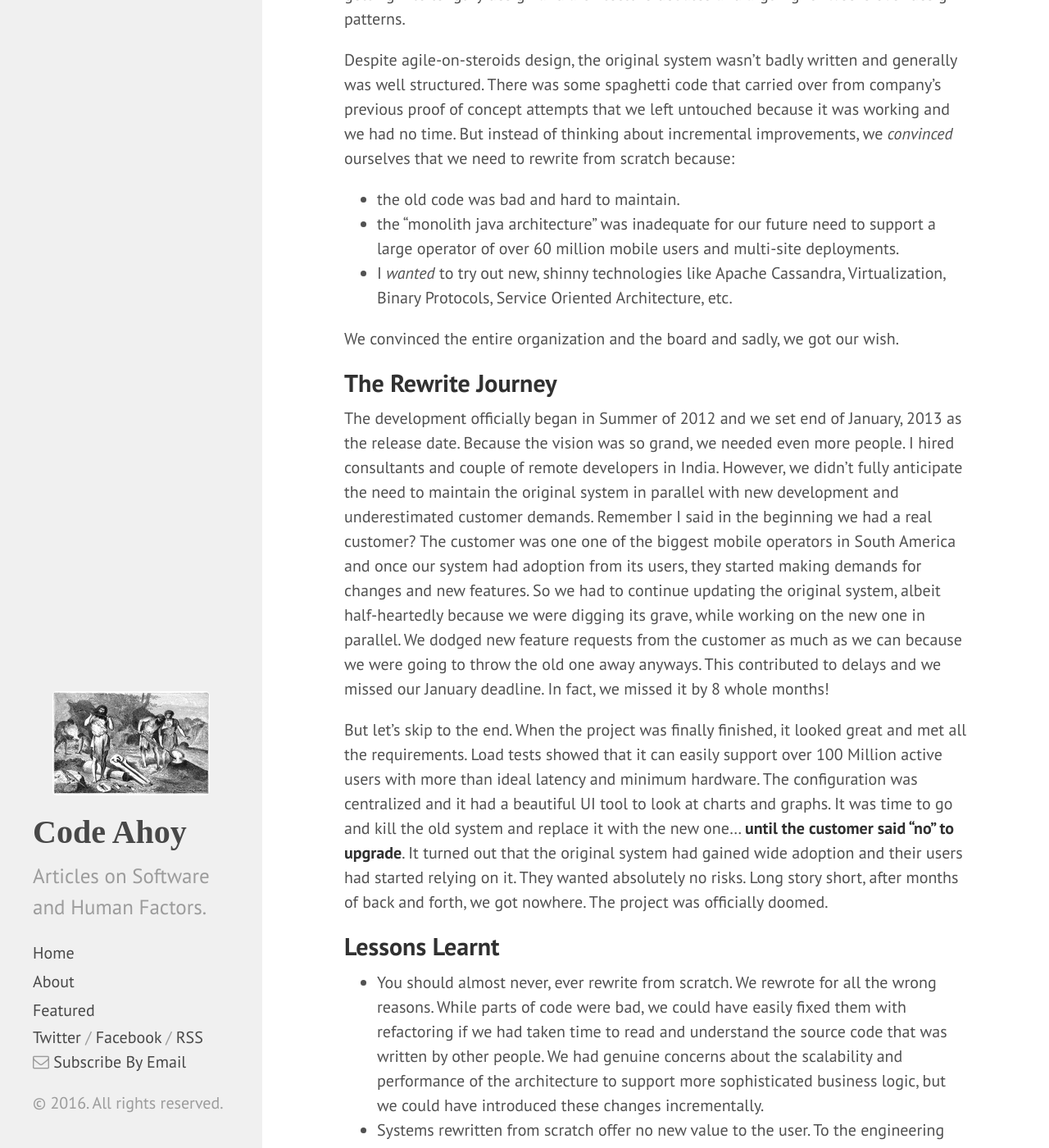
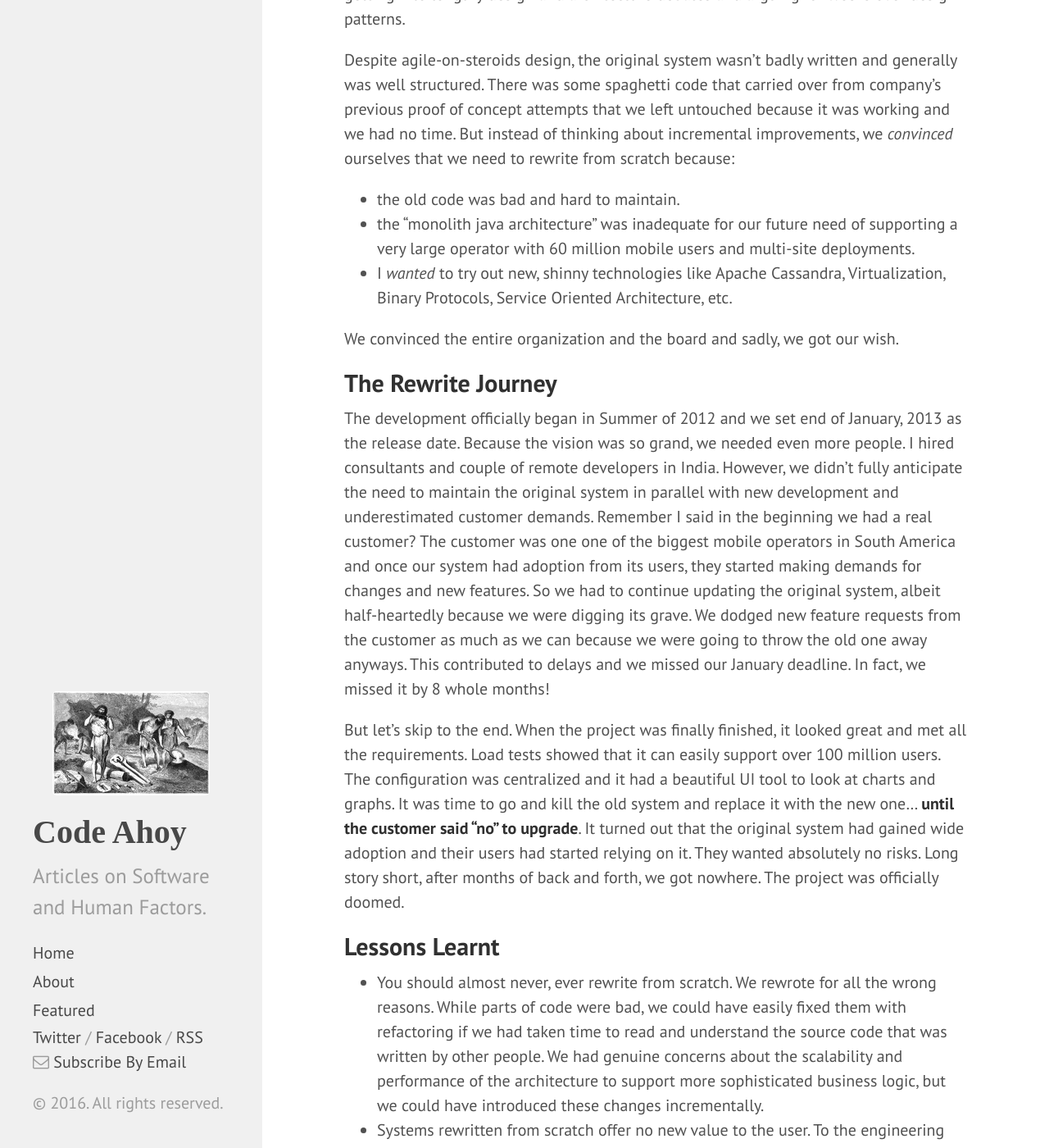
Before and after one commit to talk2viren/umermansoor.github.io, a Jekyll site: the page built from _posts/2016-04-21-when-to-rewrite-from-scratch---autopsy-of-a-failed-software.md, in a window 1280 px wide and 1400 px high, scrolled down 680 px. Shown: the whole window at 82% size. Built offline with Jekyll 4.4.1, drawn with Linux system fonts in a browser that asks for light colours; nearby versions of some CDN libraries; a script that is not in the unit is left out; comment, search, counter and statistics services are not loaded.

Commit message:
Small improvements

```diff
--- a/_posts/2016-04-21-when-to-rewrite-from-scratch---autopsy-of-a-failed-software.md
+++ b/_posts/2016-04-21-when-to-rewrite-from-scratch---autopsy-of-a-failed-software.md
@@ -16,16 +16,16 @@ We had written the original system with a gun to our heads. We had to race to th
 Despite agile-on-steroids design, the original system wasn't badly written and generally was well structured. There was some spaghetti code that carried over from company's previous proof of concept attempts that we left untouched because it was working and we had no time. But instead of thinking about incremental improvements, we *convinced* ourselves that we need to rewrite from scratch because:
 
 - the old code was bad and hard to maintain.
-- the "monolith java architecture" was inadequate for our future need to support a large operator of over 60 million mobile users and multi-site deployments.
+- the "monolith java architecture" was inadequate for our future need of supporting a very large operator with 60 million mobile users and multi-site deployments.
 - I *wanted* to try out new, shinny technologies like Apache Cassandra, Virtualization, Binary Protocols, Service Oriented Architecture, etc.
 
 We convinced the entire organization and the board and sadly, we got our wish.
 
 ## The Rewrite Journey
 
-The development officially began in Summer of 2012 and we set end of January, 2013 as the release date. Because the vision was so grand, we needed even more people. I hired consultants and couple of remote developers in India. However, we didn't fully anticipate the need to maintain the original system in parallel with new development and underestimated customer demands. Remember I said in the beginning we had a real customer? The customer was one one of the biggest mobile operators in South America and once our system had adoption from its users, they started making demands for changes and new features. So we had to continue updating the original system, albeit half-heartedly because we were digging its grave, while working on the new one in parallel. We dodged new feature requests from the customer as much as we can because we were going to throw the old one away anyways. This contributed to delays and we missed our January deadline. In fact, we missed it by 8 whole months!
+The development officially began in Summer of 2012 and we set end of January, 2013 as the release date. Because the vision was so grand, we needed even more people. I hired consultants and couple of remote developers in India. However, we didn't fully anticipate the need to maintain the original system in parallel with new development and underestimated customer demands. Remember I said in the beginning we had a real customer? The customer was one one of the biggest mobile operators in South America and once our system had adoption from its users, they started making demands for changes and new features. So we had to continue updating the original system, albeit half-heartedly because we were digging its grave. We dodged new feature requests from the customer as much as we can because we were going to throw the old one away anyways. This contributed to delays and we missed our January deadline. In fact, we missed it by 8 whole months!
 
-But let's skip to the end. When the project was finally finished, it looked great and met all the requirements. Load tests showed that it can easily support over 100 Million active users with more than ideal latency and minimum hardware. The configuration was centralized and it had a beautiful UI tool to look at charts and graphs. It was time to go and kill the old system and replace it with the new one... **until the customer said "no" to upgrade**. It turned out that the original system had gained wide adoption and their users had started relying on it. They wanted absolutely no risks. Long story short, after months of back and forth, we got nowhere. The project was officially doomed.
+But let's skip to the end. When the project was finally finished, it looked great and met all the requirements. Load tests showed that it can easily support over 100 million users. The configuration was centralized and it had a beautiful UI tool to look at charts and graphs. It was time to go and kill the old system and replace it with the new one... **until the customer said "no" to upgrade**. It turned out that the original system had gained wide adoption and their users had started relying on it. They wanted absolutely no risks. Long story short, after months of back and forth, we got nowhere. The project was officially doomed.
 
 ## Lessons Learnt
 
```
